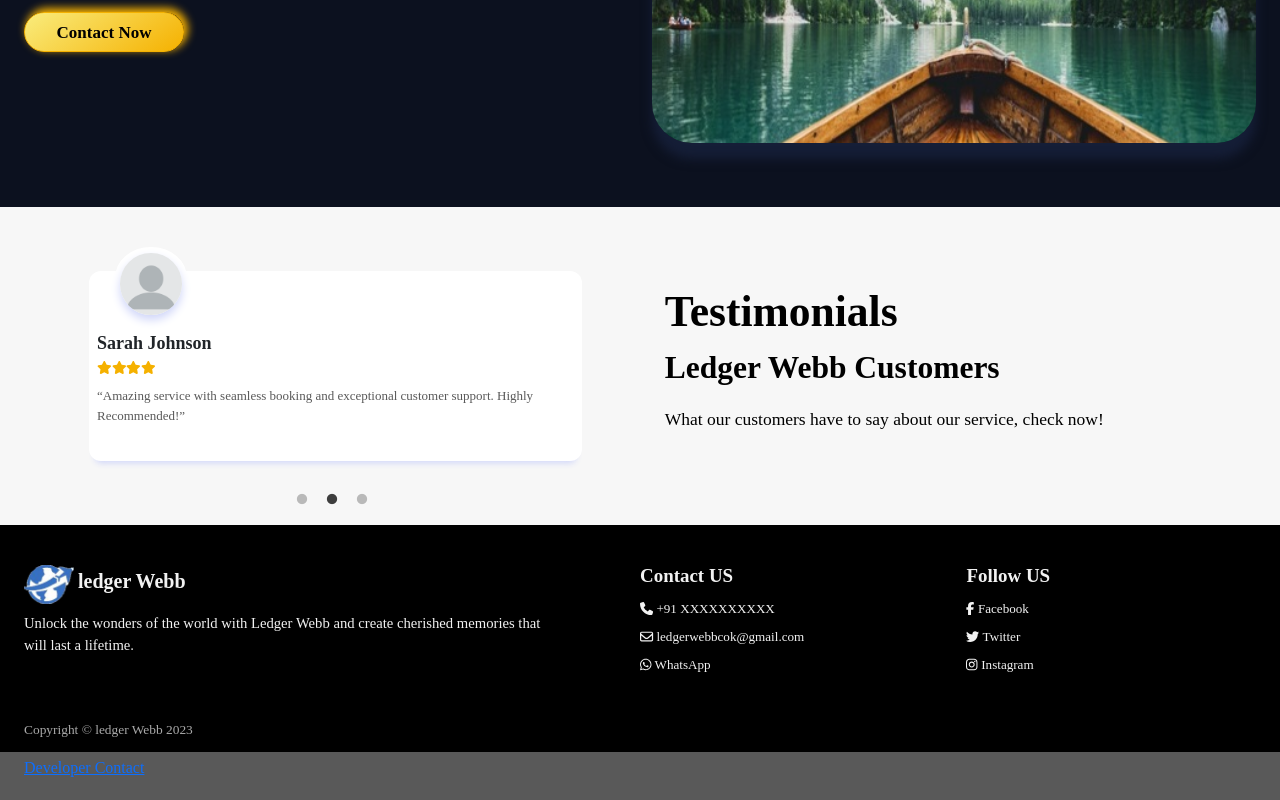
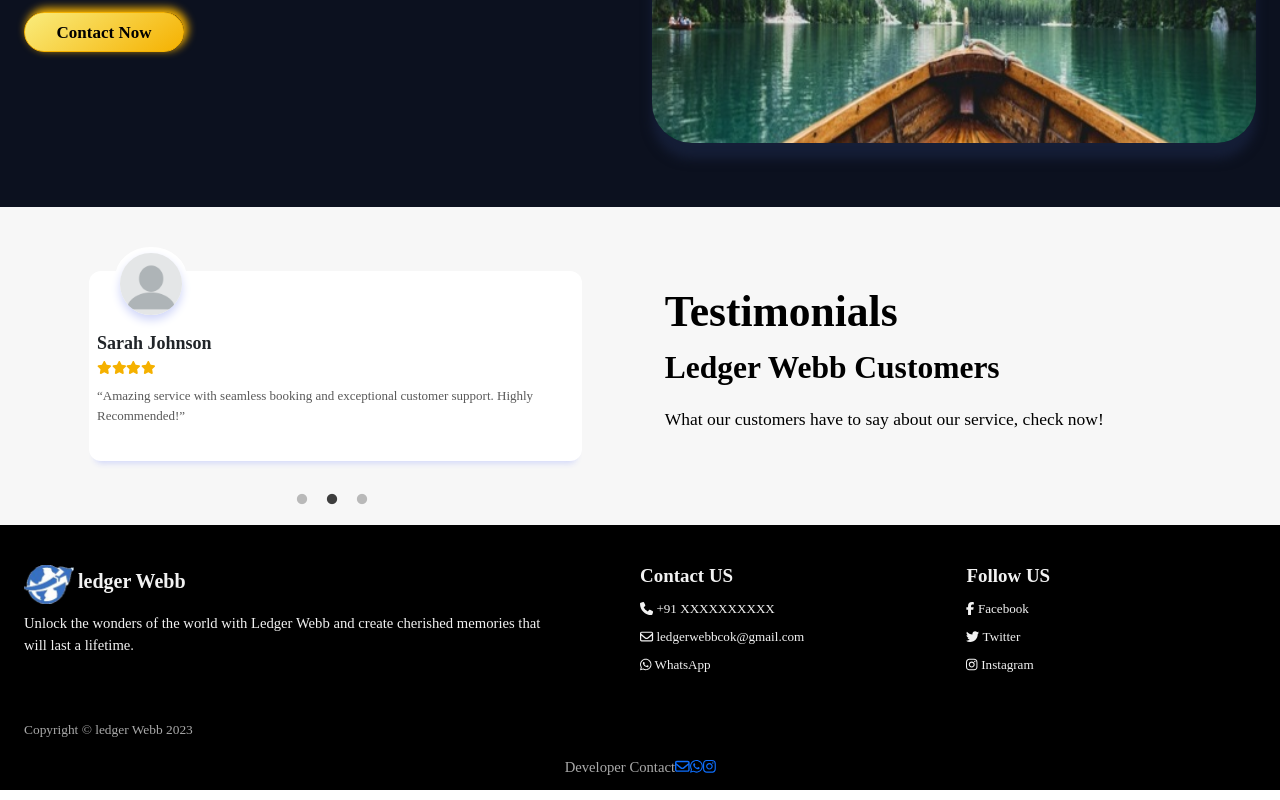
Before and after one commit to Fajarudheen-PA/ledgerWeb-travels-React, a React (Create React App) app: page / in a window 1280 px wide. Shown: the part 1991-2791 px from the top of the page. Built offline with nearby package versions, Linux system fonts and the light colour scheme.

Commit message:
DevContact module updated

```diff
--- a/src/components/DevContact/DevContact.css
+++ b/src/components/DevContact/DevContact.css
@@ -1,4 +1,10 @@
 .devcontact {
   padding: 4px 0;
-  background-color: #595959;
+  background-color: #000000;
+}
+.devcontact__text {
+  color: #aaaaaa;
+  margin-bottom: 8px;
+  text-align: center;
+  font-size: calc(7px + 0.6vw);
 }/*# sourceMappingURL=DevContact.css.map */
--- a/src/components/DevContact/DevContact.js
+++ b/src/components/DevContact/DevContact.js
@@ -1,12 +1,22 @@
 import React from 'react'
 import './DevContact.scss'
 import { Link } from 'react-router-dom'
+import { FontAwesomeIcon } from '@fortawesome/react-fontawesome'
+import { faWhatsapp, faInstagram } from '@fortawesome/free-brands-svg-icons'
+import { faEnvelope } from '@fortawesome/free-regular-svg-icons'
 
 function DevContact() {
+  const waUrl = "https://wa.me/message/MN5ELFZWLDFLB1";
+  const instUrl = "https://instagram.com/fajaru.dheen?igshid=MzRlODBiNWFlZA==";
+  const mail = "mailto:fajarudheen.freelancer@gmail.com";
   return (
     <div className='devcontact'>
         <div className="content-wrapper">
-            <p><Link>Developer Contact</Link></p>
+            <p className='devcontact__text'>Developer Contact
+              <span><Link to={mail}><FontAwesomeIcon icon={faEnvelope} /></Link></span>
+              <span><Link to={waUrl}><FontAwesomeIcon icon={faWhatsapp} /></Link></span>
+              <span><Link to={instUrl}><FontAwesomeIcon icon={faInstagram} /></Link></span>
+            </p>
         </div>
     </div>
   )
--- a/src/components/DevContact/DevContact.scss
+++ b/src/components/DevContact/DevContact.scss
@@ -2,5 +2,12 @@
 
 .devcontact{
     padding: $spacer-1 0;
-    background-color: $color-grey-3;
+    background-color: $color-black;
+
+    &__text{
+        color: $color-grey-2;
+        margin-bottom: $spacer-2;
+        text-align: center;
+        font-size: calc(7px + 0.6vw);
+    }
 }
```
Also changed, not shown: 1 other file (tests, documents, lock files or other folders).
